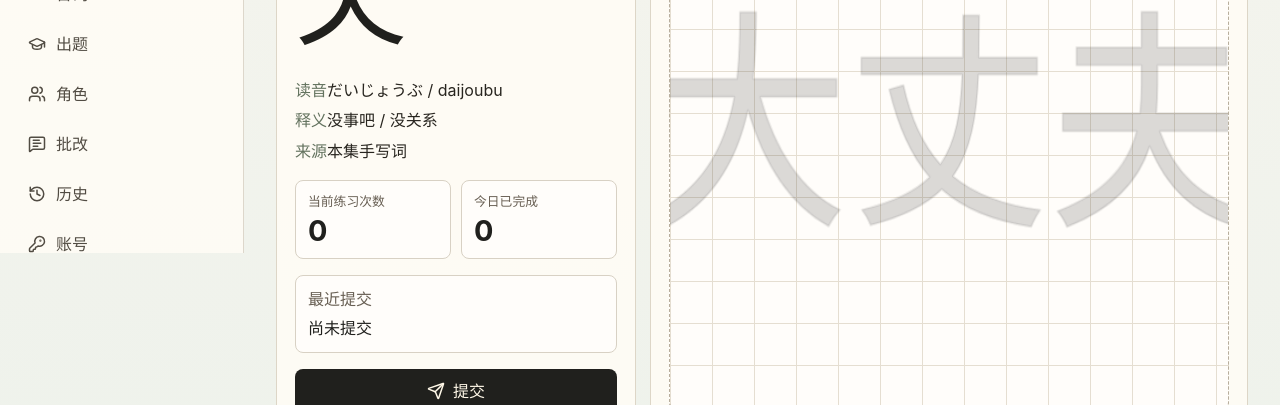
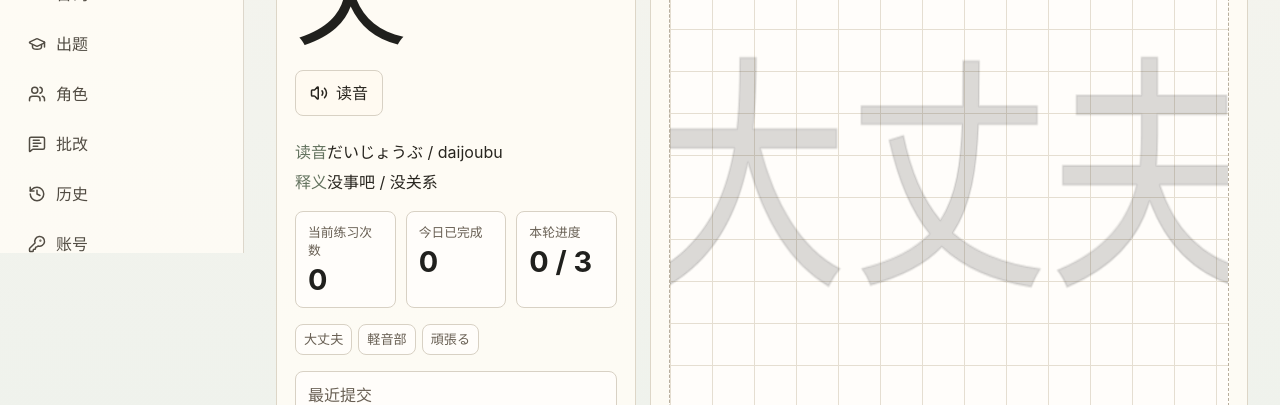
Before and after one commit to gregorwang/jps, a React (Vite) app: page /writing in a window 1280 px wide. Shown: the part 547-952 px from the top of the page. Built offline with nearby package versions, Linux system fonts and the light colour scheme; no server answers.

Commit message:
polish lesson and writing progress

```diff
--- a/src/components/LessonPlayer.tsx
+++ b/src/components/LessonPlayer.tsx
@@ -73,6 +73,7 @@ export function LessonPlayer({ lesson }: LessonPlayerProps) {
       nodeType: node.type,
       sourceKind: node.source.kind,
       sourceId: node.source.sourceId,
+      label: node.reviewLabel,
       correct: result.correct,
       selected: result.selected,
       answer: result.answer,
@@ -102,16 +103,20 @@ export function LessonPlayer({ lesson }: LessonPlayerProps) {
         audioKind: node.audio.kind,
       },
     }).catch(() => undefined)
-    if (advanceImmediately) {
+    if (advanceImmediately || result.correct) {
       const nextIndex = Math.min(index + 1, lesson.nodes.length)
-      setIndex(nextIndex)
-      saveLessonSession({
+      const nextSession = {
         lessonId: lesson.id,
         index: nextIndex,
         ...nextStats,
         completedAt: nextIndex >= lesson.nodes.length ? new Date().toISOString() : undefined,
-      })
-      nodeStartedAtRef.current = Date.now()
+      }
+      window.setTimeout(() => {
+        setFeedback(null)
+        setIndex(nextIndex)
+        saveLessonSession(nextSession)
+        nodeStartedAtRef.current = Date.now()
+      }, advanceImmediately ? 0 : 520)
     }
   }
 
--- a/src/lib/lesson.ts
+++ b/src/lib/lesson.ts
@@ -173,7 +173,7 @@ function buildStudyPracticeSequence(studyNodes: StudyLessonNode[], practiceNodes
 
 function hasNextLessonBatch(pools: LessonPools, mode: LessonMode, target: LessonTarget | undefined, batch: number) {
   if (mode === 'target' || target || mode === 'mixed' || mode === 'review') return false
-  if (mode === 'vocab') return batch * 8 < pools.vocabStudy.length
+  if (mode === 'vocab') return false
   if (mode === 'grammar') return batch * 6 < pools.grammarStudy.length
   if (mode === 'shadowing') return batch * 6 < pools.sentenceStudy.length
   return false
@@ -499,7 +499,7 @@ function buildModeNodes(
   }
 
   if (mode === 'vocab') {
-    return buildStudyPracticeSequence(pools.vocabStudy, pools.vocabChoice, batch, 8)
+    return buildStudyPracticeSequence(pools.vocabStudy, pools.vocabChoice, 1, pools.vocabStudy.length)
   }
 
   if (mode === 'grammar') {
--- a/src/lib/lessonProgress.ts
+++ b/src/lib/lessonProgress.ts
@@ -18,6 +18,7 @@ export type LessonAttempt = {
   nodeType: LessonNode['type']
   sourceKind: LessonNode['source']['kind']
   sourceId: string
+  label?: string
   correct: boolean
   selected: unknown
   answer: unknown
@@ -81,6 +82,10 @@ export function readLessonAttempts(lessonId: string) {
   return readJson<LessonAttempt[]>(attemptsKey, []).filter((attempt) => attempt.lessonId === lessonId)
 }
 
+export function readRecentLessonAttempts(limit = 80) {
+  return readJson<LessonAttempt[]>(attemptsKey, []).slice(0, limit)
+}
+
 export function summarizeLessonAttempts(lessonId: string): LessonAttemptSummary {
   const attempts = readLessonAttempts(lessonId)
   const latestByNode = new Map<string, LessonAttempt>()
--- a/src/routes/WritingPracticePage.tsx
+++ b/src/routes/WritingPracticePage.tsx
@@ -5,10 +5,13 @@ import { useEffect, useMemo, useRef, useState } from 'react'
 import { EpisodeScopeSelector } from '../components/EpisodeScopeSelector'
 import { HandwritingCanvas, type HandwritingCanvasHandle } from '../components/HandwritingCanvas'
 import { PageHeader } from '../components/PageHeader'
+import { TtsButton } from '../components/TtsButton'
 import { readEpisodeScope } from '../lib/episodeScope'
+import { usePreferredJapaneseVoice } from '../lib/voicePreferences'
 import { buildWritingItems, fetchWritingStats, readLocalWritingStats, skipWritingPractice, submitWritingPractice } from '../lib/writingPractice'
 import { validateWriting, type WritingValidationResult } from '../lib/writingValidation'
 import { animeRepository } from '../server/repositories/animeRepository'
+import { speakJapanese } from '../server/tts'
 
 const defaultWorkSlug = 'k-on'
 const defaultEpisode = 1
@@ -19,6 +22,7 @@ export function WritingPracticePage() {
   const selectedWorkSlug = workSlug ?? fallbackScope.workSlug ?? defaultWorkSlug
   const selectedEpisode = Number(episode ?? fallbackScope.episode ?? defaultEpisode)
   const canvasRef = useRef<HandwritingCanvasHandle>(null)
+  const voice = usePreferredJapaneseVoice()
   const [index, setIndex] = useState(0)
   const [localStatsTick, setLocalStatsTick] = useState(0)
   const [lastResult, setLastResult] = useState<WritingValidationResult | { passed: false; reason: 'skipped' } | null>(null)
@@ -39,21 +43,36 @@ export function WritingPracticePage() {
   const current = items[index] ?? items[0]
   const localStats = useMemo(() => readLocalWritingStats(), [localStatsTick])
   const remoteStats = statsQuery.data ?? []
-  const currentStats = remoteStats.find((item) => item.itemId === current?.id) ?? localStats[current?.id ?? '']
-  const todayCompleted = remoteStats.reduce((count, item) => {
+  const mergedStats = useMemo(() => {
+    const stats = { ...localStats }
+    for (const item of remoteStats) stats[item.itemId] = item
+    return stats
+  }, [localStats, remoteStats])
+  const currentStats = mergedStats[current?.id ?? '']
+  const completedItems = items.filter((item) => (mergedStats[item.id]?.completedCount ?? 0) > 0)
+  const todayCompleted = Object.values(mergedStats).reduce((count, item) => {
     const lastPracticed = item.lastPracticedAt?.slice(0, 10)
     return lastPracticed === new Date().toISOString().slice(0, 10) ? count + item.completedCount : count
   }, 0)
 
   useEffect(() => {
     canvasRef.current?.clear()
-    setIndex(0)
+    setIndex(readWritingSessionIndex(selectedWorkSlug, selectedEpisode))
     setLastResult(null)
   }, [selectedEpisode, selectedWorkSlug])
 
+  useEffect(() => {
+    if (!current?.text) return
+    void speakJapanese(current.text, voice).catch(() => undefined)
+  }, [current?.id, current?.text, voice])
+
   function moveNext() {
     canvasRef.current?.clear()
-    setIndex((currentIndex) => (items.length ? (currentIndex + 1) % items.length : 0))
+    setIndex((currentIndex) => {
+      const nextIndex = items.length ? (currentIndex + 1) % items.length : 0
+      saveWritingSessionIndex(selectedWorkSlug, selectedEpisode, nextIndex)
+      return nextIndex
+    })
   }
 
   async function handleSubmit() {
@@ -86,6 +105,7 @@ export function WritingPracticePage() {
 
   function handleRestart() {
     canvasRef.current?.clear()
+    saveWritingSessionIndex(selectedWorkSlug, selectedEpisode, 0)
     setIndex(0)
     setLastResult(null)
   }
@@ -114,10 +134,10 @@ export function WritingPracticePage() {
             <span className="review-chip">{items.length ? index + 1 : 0} / {items.length}</span>
           </div>
           <strong className="writing-target-text">{current?.text ?? '暂无'}</strong>
+          {current?.text ? <TtsButton text={current.text} label="读音" variant="secondary" /> : null}
           <div className="mini-lines">
             {current?.reading ? <p><b>读音</b>{current.reading}{current.romaji ? ` / ${current.romaji}` : ''}</p> : null}
             {current?.meaningZh ? <p><b>释义</b>{current.meaningZh}</p> : null}
-            <p><b>来源</b>{current ? '本集手写词' : '等待词库'}</p>
           </div>
 
           <div className="writing-stat-grid">
@@ -129,6 +149,18 @@ export function WritingPracticePage() {
               <small>今日已完成</small>
               <strong>{todayCompleted}</strong>
             </div>
+            <div>
+              <small>本轮进度</small>
+              <strong>{completedItems.length} / {items.length}</strong>
+            </div>
+          </div>
+
+          <div className="writing-progress-list" aria-label="手写完成词">
+            {items.slice(0, 20).map((item) => (
+              <span className={(mergedStats[item.id]?.completedCount ?? 0) > 0 ? 'done' : ''} key={item.id}>
+                {item.text}
+              </span>
+            ))}
           </div>
 
           <div className={`writing-result ${lastResult?.passed ? 'passed' : lastResult ? 'failed' : ''}`}>
@@ -164,3 +196,18 @@ export function WritingPracticePage() {
     </section>
   )
 }
+
+function writingSessionKey(workSlug: string, episode: number) {
+  return `anime-japanese-lab-writing-session:${workSlug}:${episode}`
+}
+
+function readWritingSessionIndex(workSlug: string, episode: number) {
+  if (typeof window === 'undefined') return 0
+  const value = Number(window.localStorage.getItem(writingSessionKey(workSlug, episode)) ?? 0)
+  return Number.isFinite(value) && value >= 0 ? Math.floor(value) : 0
+}
+
+function saveWritingSessionIndex(workSlug: string, episode: number, index: number) {
+  if (typeof window === 'undefined') return
+  window.localStorage.setItem(writingSessionKey(workSlug, episode), String(index))
+}
--- a/src/styles.css
+++ b/src/styles.css
@@ -589,7 +589,7 @@ blockquote {
 
 .writing-stat-grid {
   display: grid;
-  grid-template-columns: repeat(2, minmax(0, 1fr));
+  grid-template-columns: repeat(3, minmax(0, 1fr));
   gap: 10px;
 }
 
@@ -633,6 +633,28 @@ blockquote {
 .writing-actions {
   display: grid;
   grid-template-columns: 1fr;
+}
+
+.writing-progress-list {
+  display: flex;
+  flex-wrap: wrap;
+  gap: 6px;
+}
+
+.writing-progress-list span {
+  padding: 5px 8px;
+  border: 1px solid #d8d1c4;
+  border-radius: 8px;
+  background: #fffdfa;
+  color: #685f53;
+  font-size: 0.82rem;
+  font-weight: 800;
+}
+
+.writing-progress-list span.done {
+  border-color: #c8efad;
+  background: #e5f7d2;
+  color: #1f3c0d;
 }
 
 .timeline {
--- a/src/worker.ts
+++ b/src/worker.ts
@@ -2427,6 +2427,26 @@ async function listEpisodeVocabRows(
       env,
       `/rest/v1/learning_vocab_items?select=*&id=${encodeURIComponent(`in.(${plannedIds.map(quotePostgrestString).join(',')})`)}&limit=${plannedIds.length}`,
     )
+    if (mode === 'vocab') {
+      const extras = await supabase<unknown[]>(
+        env,
+        `/rest/v1/learning_vocab_items?select=*&work_slug=eq.${encodeURIComponent(workSlug)}&order=total_occurrences.desc&limit=80`,
+      )
+      const plannedSet = new Set(plannedIds)
+      const merged = [
+        ...rows,
+        ...extras.filter((item) => !plannedSet.has(readString(item as Record<string, unknown>, 'id'))),
+      ]
+      const order = new Map(plannedIds.map((id, index) => [id, index]))
+      return merged.sort((left, right) => {
+        const leftId = readString(left as Record<string, unknown>, 'id')
+        const rightId = readString(right as Record<string, unknown>, 'id')
+        const leftIndex = order.get(leftId) ?? plannedIds.length
+        const rightIndex = order.get(rightId) ?? plannedIds.length
+        if (leftIndex !== rightIndex) return leftIndex - rightIndex
+        return 0
+      })
+    }
     const order = new Map(plannedIds.map((id, index) => [id, index]))
     return rows.sort((left, right) => {
       const leftIndex = order.get(readString(left as Record<string, unknown>, 'id')) ?? Number.MAX_SAFE_INTEGER
@@ -2437,7 +2457,7 @@ async function listEpisodeVocabRows(
 
   return supabase<unknown[]>(
     env,
-    `/rest/v1/learning_vocab_items?select=*&work_slug=eq.${encodeURIComponent(workSlug)}&order=total_occurrences.desc&limit=40`,
+    `/rest/v1/learning_vocab_items?select=*&work_slug=eq.${encodeURIComponent(workSlug)}&order=total_occurrences.desc&limit=80`,
   )
 }
 
```
Also changed, not shown: src/routes/HomePage.tsx (+36 -2 lines), 2 other files (tests, documents, lock files or other folders).
